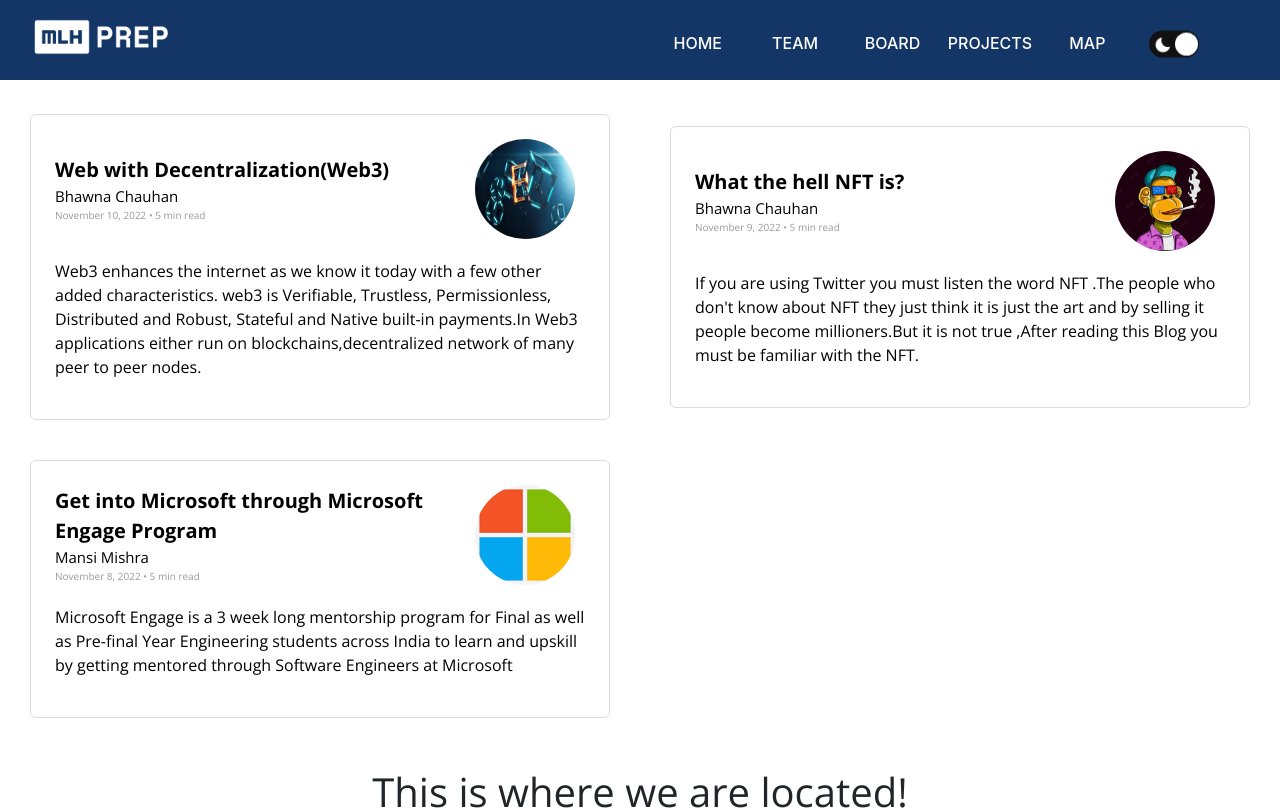
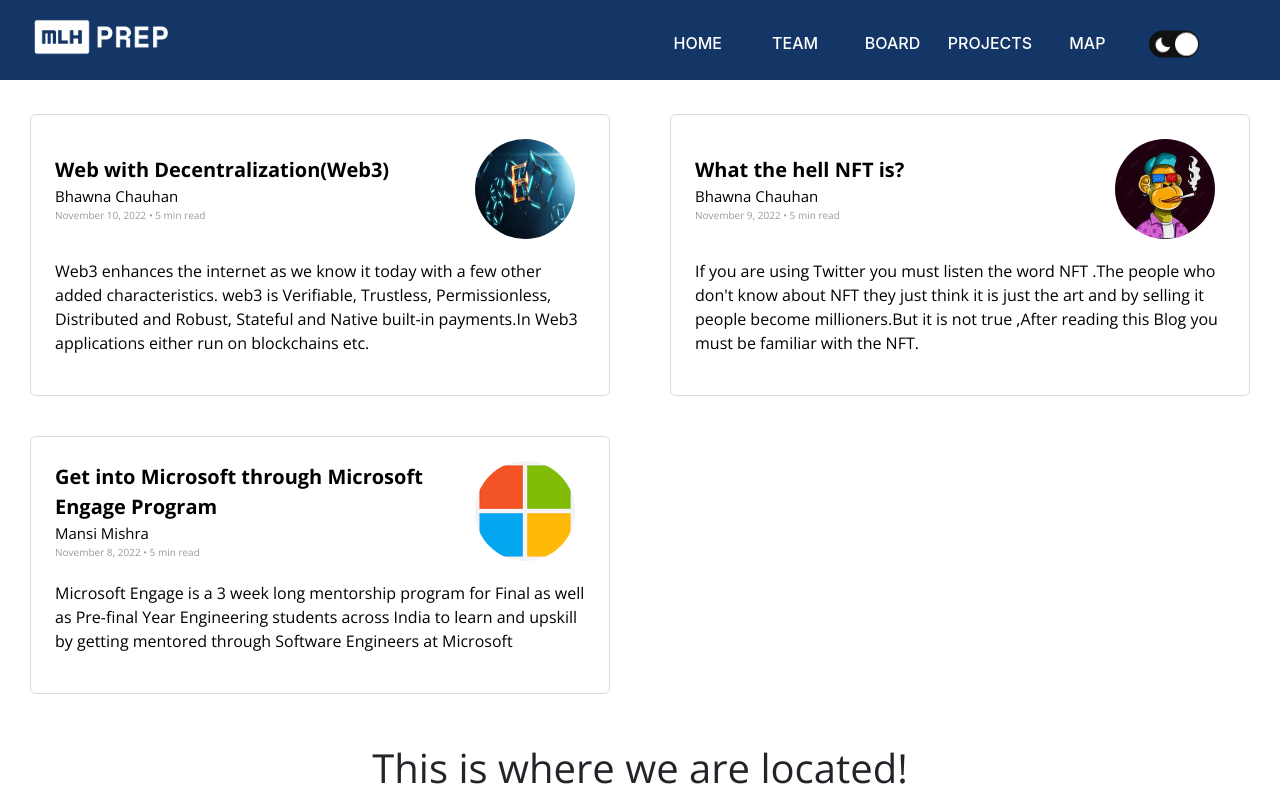
Before and after one commit to MLH-Fellowship/prep-portfolio-22.NOV.PREP.2, a Jekyll site: the page built from index.html, in a window 1280 px wide and 900 px high, scrolled down 1231 px, cut to the strip 0-810 px from the top of the window. Built offline with Jekyll 4.4.1, drawn with Linux system fonts in a browser that asks for light colours; nearby versions of some CDN libraries; comment, search, counter and statistics services are not loaded.

Commit message:
finally done

```diff
--- a/_data/blogposts.yml
+++ b/_data/blogposts.yml
@@ -1,7 +1,7 @@
 - author: Bhawna Chauhan
   img: ./assets/img/block.jpeg
   title: Web with Decentralization(Web3)
-  preview: Web3 enhances the internet as we know it today with a few other added characteristics. web3 is Verifiable, Trustless, Permissionless, Distributed and Robust, Stateful and Native built-in payments.In Web3 applications either run on blockchains,decentralized network of many peer to peer nodes.
+  preview: Web3 enhances the internet as we know it today with a few other added characteristics. web3 is Verifiable, Trustless, Permissionless, Distributed and Robust, Stateful and Native built-in payments.In Web3 applications either run on blockchains etc.
   date: November 10, 2022
   page-name: ./blogs/blog
   duration: 5 min read
```
